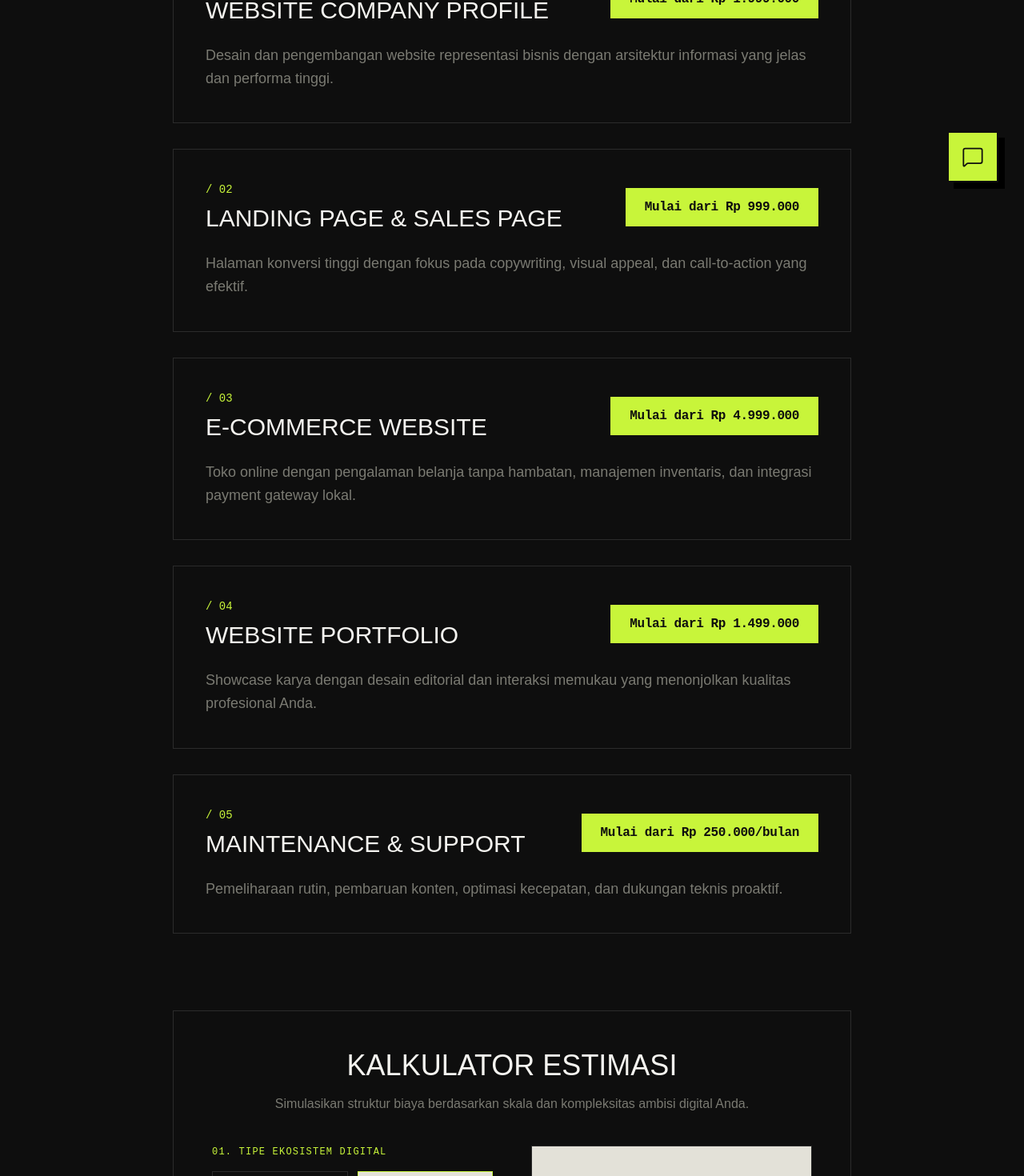
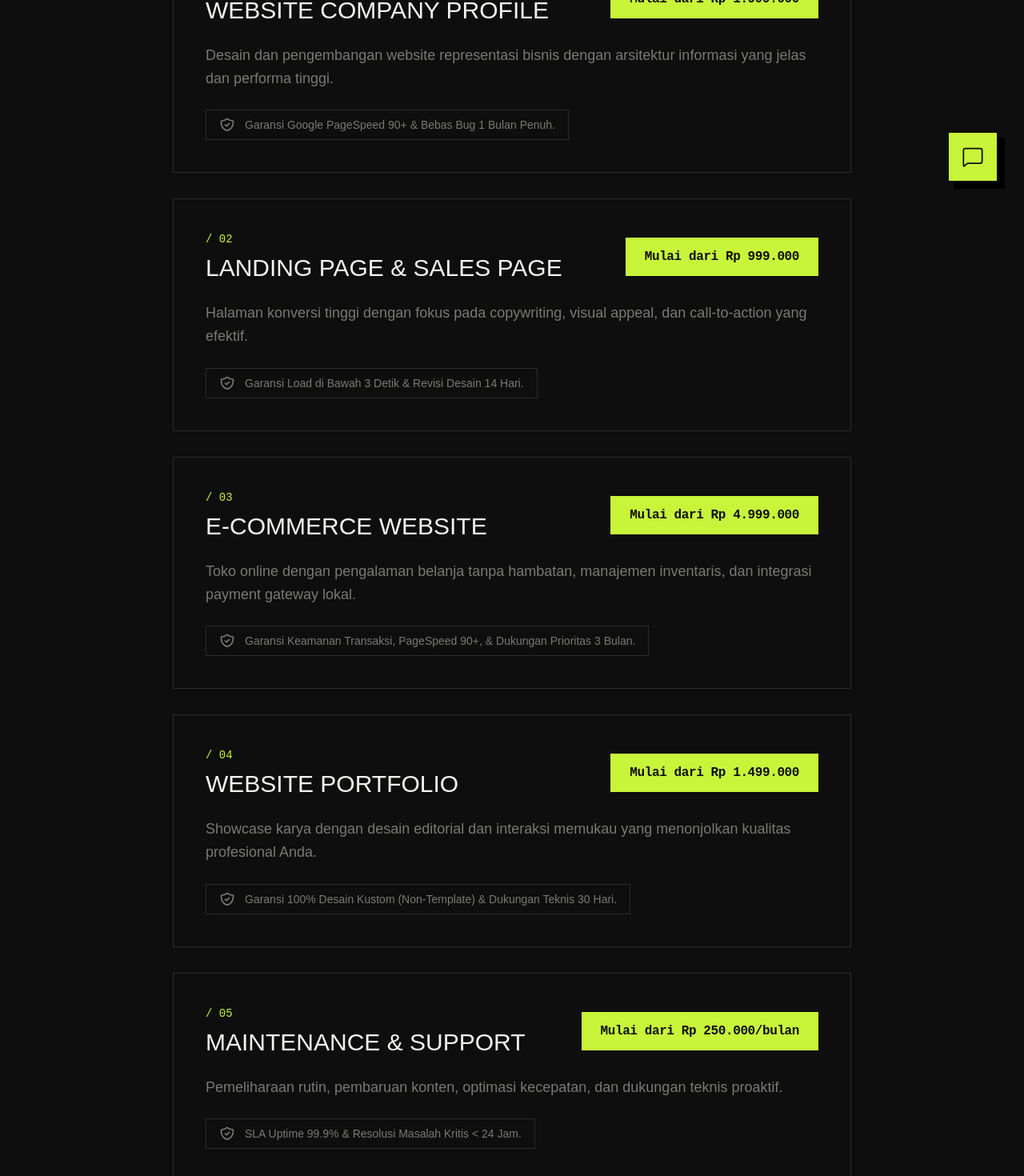
Before and after one commit to dimsdevv/portofolio-business, a React (Vite) app: page /panduan-harga in a window 1280 px wide. Shown: the part 540-2010 px from the top of the page at 80% size. Built offline with nearby package versions, Linux system fonts and the light colour scheme; a web font is replaced by a local one.

Commit message:
feat(pricing): add tiered guarantee badges and origindevv standard section

```diff
--- a/src/data/services.js
+++ b/src/data/services.js
@@ -3,30 +3,35 @@ export const services = [
     id: "01",
     name: "Website Company Profile",
     description: "Desain dan pengembangan website representasi bisnis dengan arsitektur informasi yang jelas dan performa tinggi.",
-    price: "Mulai dari Rp 1.999.000"
+    price: "Mulai dari Rp 1.999.000",
+    guarantee: "Garansi Google PageSpeed 90+ & Bebas Bug 1 Bulan Penuh."
   },
   {
     id: "02",
     name: "Landing Page & Sales Page",
     description: "Halaman konversi tinggi dengan fokus pada copywriting, visual appeal, dan call-to-action yang efektif.",
-    price: "Mulai dari Rp 999.000"
+    price: "Mulai dari Rp 999.000",
+    guarantee: "Garansi Load di Bawah 3 Detik & Revisi Desain 14 Hari."
   },
   {
     id: "03",
     name: "E-Commerce Website",
     description: "Toko online dengan pengalaman belanja tanpa hambatan, manajemen inventaris, dan integrasi payment gateway lokal.",
-    price: "Mulai dari Rp 4.999.000"
+    price: "Mulai dari Rp 4.999.000",
+    guarantee: "Garansi Keamanan Transaksi, PageSpeed 90+, & Dukungan Prioritas 3 Bulan."
   },
   {
     id: "04",
     name: "Website Portfolio",
     description: "Showcase karya dengan desain editorial dan interaksi memukau yang menonjolkan kualitas profesional Anda.",
-    price: "Mulai dari Rp 1.499.000"
+    price: "Mulai dari Rp 1.499.000",
+    guarantee: "Garansi 100% Desain Kustom (Non-Template) & Dukungan Teknis 30 Hari."
   },
   {
     id: "05",
     name: "Maintenance & Support",
     description: "Pemeliharaan rutin, pembaruan konten, optimasi kecepatan, dan dukungan teknis proaktif.",
-    price: "Mulai dari Rp 250.000/bulan"
+    price: "Mulai dari Rp 250.000/bulan",
+    guarantee: "SLA Uptime 99.9% & Resolusi Masalah Kritis < 24 Jam."
   }
 ]
--- a/src/pages/PricingGuide.jsx
+++ b/src/pages/PricingGuide.jsx
@@ -30,15 +30,51 @@ export default function PricingGuide() {
                   {svc.price}
                 </div>
               </div>
-              <p className="font-sans text-lg group-hover:text-[var(--color-ink-subtle)] text-[var(--color-fog)] transition-colors leading-relaxed">
+              <p className="font-sans text-lg group-hover:text-[var(--color-ink-subtle)] text-[var(--color-fog)] transition-colors leading-relaxed mb-6">
                 {svc.description}
               </p>
+
+              {/* Guarantee Badge */}
+              <div className="inline-flex items-center gap-3 border border-[var(--color-border-ink)] group-hover:border-[var(--color-signal)] px-4 py-2 transition-all duration-300">
+                <svg className="w-5 h-5 text-[var(--color-fog)] group-hover:text-[var(--color-signal)] transition-colors duration-300" fill="none" stroke="currentColor" viewBox="0 0 24 24" xmlns="http://www.w3.org/2000/svg">
+                  <path strokeLinecap="round" strokeLinejoin="round" strokeWidth="2" d="M9 12l2 2 4-4m5.618-4.016A11.955 11.955 0 0112 2.944a11.955 11.955 0 01-8.618 3.04A12.02 12.02 0 003 9c0 5.591 3.824 10.29 9 11.622 5.176-1.332 9-6.03 9-11.622 0-1.042-.133-2.052-.382-3.016z"></path>
+                </svg>
+                <span className="font-sans text-sm text-[var(--color-fog)] group-hover:text-[var(--color-ink-subtle)] transition-colors duration-300">
+                  {svc.guarantee}
+                </span>
+              </div>
             </div>
           ))}
         </div>
 
         <div className="mt-24">
           <ProjectEstimator />
+        </div>
+
+        {/* Origindevv Standard Section */}
+        <div className="mt-24 border border-[var(--color-border-ink)] p-8 md:p-12 relative overflow-hidden group">
+          {/* Subtle background glow on hover */}
+          <div className="absolute inset-0 bg-gradient-to-br from-[var(--color-signal)]/5 to-transparent opacity-0 group-hover:opacity-100 transition-opacity duration-500"></div>
+
+          <h3 className="font-display text-3xl md:text-4xl uppercase mb-8 relative z-10">Origindevv Standard.</h3>
+
+          <div className="grid grid-cols-1 md:grid-cols-3 gap-8 relative z-10">
+            <div>
+              <div className="text-[var(--color-signal)] font-mono text-xl mb-3">01</div>
+              <h4 className="font-sans font-bold text-lg mb-2">100% Kepemilikan Kode</h4>
+              <p className="font-sans text-[var(--color-fog)]">Tanpa vendor lock-in. Semua source code dan aset digital sepenuhnya menjadi hak milik bisnis Anda.</p>
+            </div>
+            <div>
+              <div className="text-[var(--color-signal)] font-mono text-xl mb-3">02</div>
+              <h4 className="font-sans font-bold text-lg mb-2">Desain Kustom Eksklusif</h4>
+              <p className="font-sans text-[var(--color-fog)]">Kami tidak mendaur ulang template. Setiap piksel dirancang khusus untuk merepresentasikan identitas brand Anda.</p>
+            </div>
+            <div>
+              <div className="text-[var(--color-signal)] font-mono text-xl mb-3">03</div>
+              <h4 className="font-sans font-bold text-lg mb-2">Transparansi Biaya</h4>
+              <p className="font-sans text-[var(--color-fog)]">Tidak ada biaya tersembunyi. Investasi yang Anda bayarkan sesuai dengan nilai dan fitur yang Anda dapatkan di awal.</p>
+            </div>
+          </div>
         </div>
 
         <div className="mt-24 border-t border-[var(--color-border-ink)] pt-16">
--- /dev/null
+++ b/test_posthog.js
@@ -0,0 +1,15 @@
+fetch("https://us.i.posthog.com/capture/", {
+  method: "POST",
+  headers: { "Content-Type": "application/json" },
+  body: JSON.stringify({
+    api_key: "phc_ptkzpJHE4XTfVYkQaMNH2unB8PbsHkHDqQntmfM2xHZs",
+    event: "$pageview",
+    properties: {
+      distinct_id: "test_server_123",
+      $current_url: "https://portofolio-busines.netlify.app"
+    }
+  })
+})
+.then(res => res.json())
+.then(data => console.log("PostHog Response:", data))
+.catch(err => console.error("Error:", err));
```
